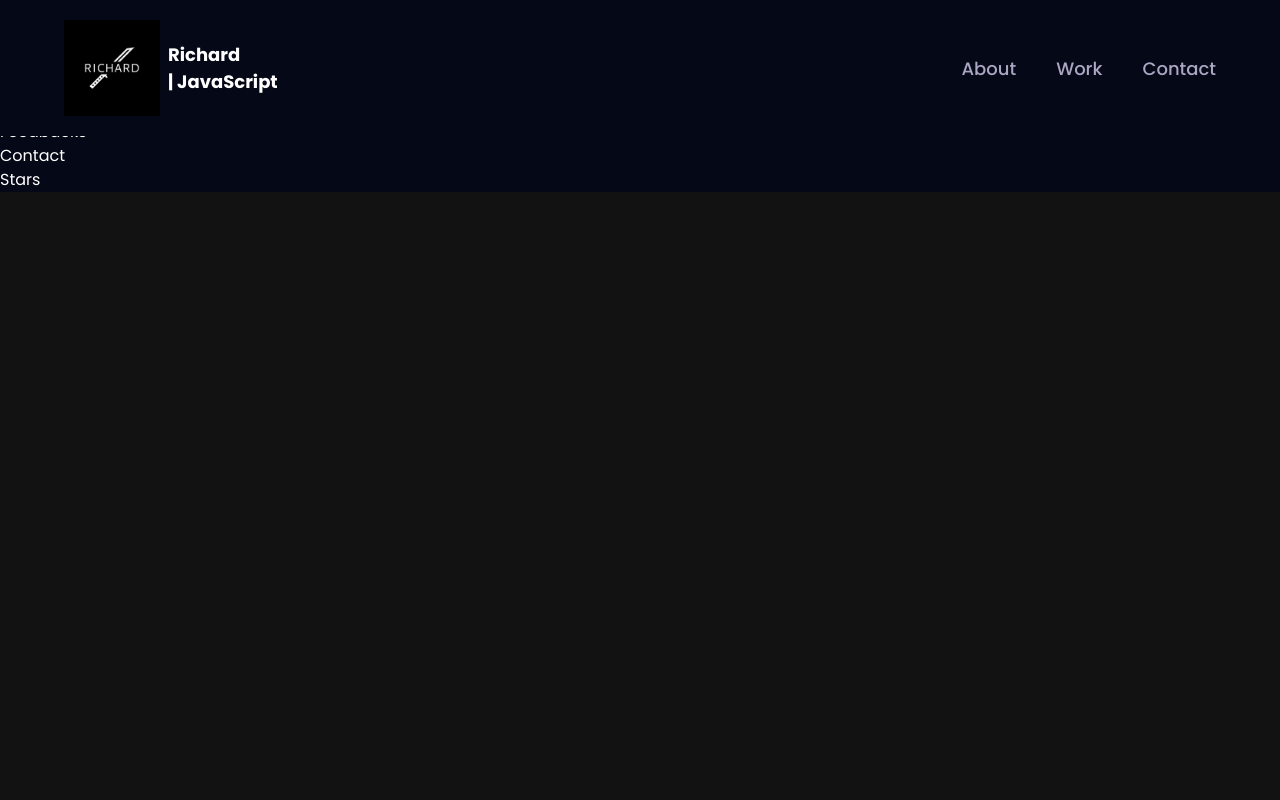
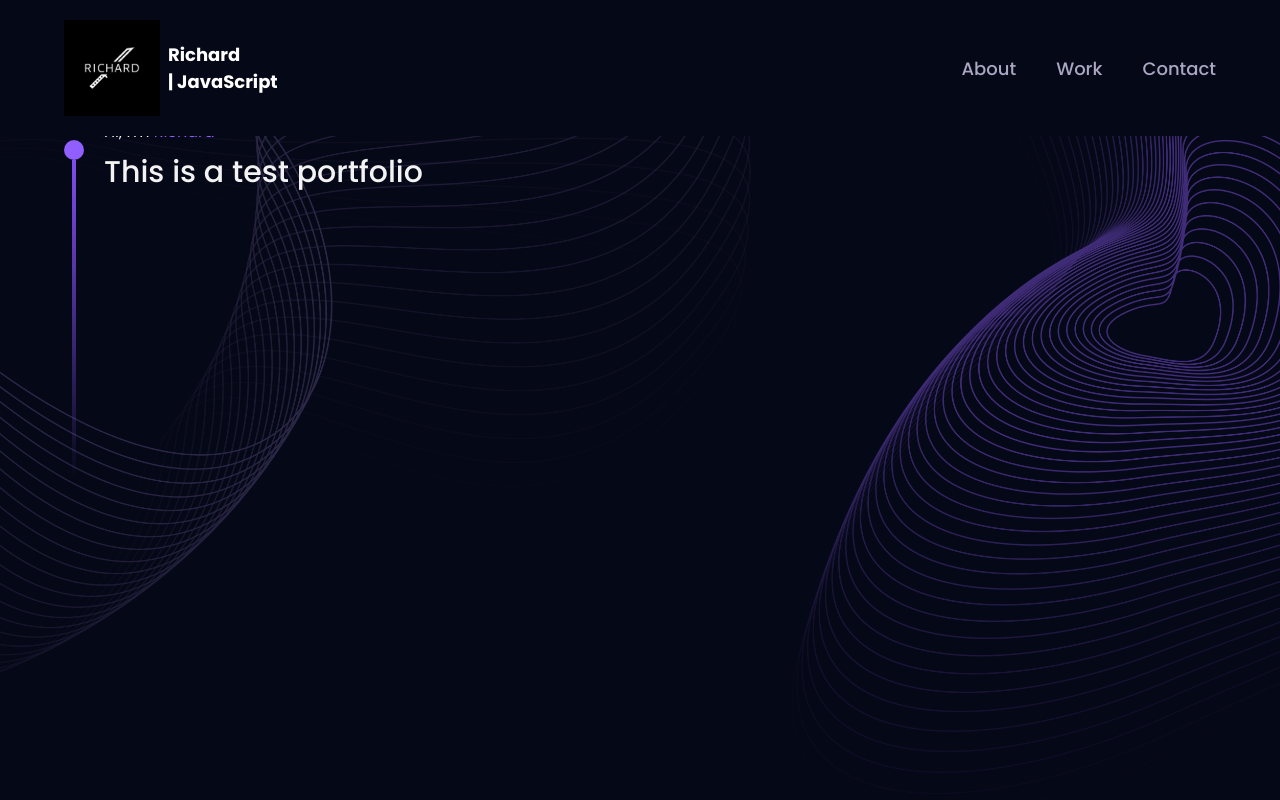
Before and after one commit to RichardOhata/Threejs-Practice, a React (Vite) app: page / in a window 1280 px wide. Shown: the top 800 px of the page. Built offline with nearby package versions, Linux system fonts and the light colour scheme.

Commit message:
Added some section for Hero

```diff
--- a/src/App.jsx
+++ b/src/App.jsx
@@ -1,6 +1,6 @@
 import { BrowserRouter } from 'react-router-dom';
 
-import {About, Contact, Experience, Feedbacks, Hero, Navbar, Tech, Works, StarsCanvas} from './components';
+import { About, Contact, Experience, Feedbacks, Hero, Navbar, Tech, Works, StarsCanvas } from './components';
 
 const App = () => {
   return (
--- a/src/components/Hero.jsx
+++ b/src/components/Hero.jsx
@@ -1,8 +1,23 @@
-import React from 'react'
+import { motion } from 'framer-motion';
+
+import { styles } from '../styles';
+import { ComputersCanvas } from './canvas';
 
 const Hero = () => {
   return (
-    <div>Hero</div>
+    <section className="relative w-full h-screen mx-auto">
+      <div className={`${styles.paddingX} absolute inset-0 top-[120px] max-w-7x1 mx-auto flex
+      flex-row items-start gap-5`}>
+        <div className="flex flex-col justify-center items-center mt-5">
+          <div className="w-5 h-5 rounded-full bg-[#915eff]"/>
+          <div className="w-1 sm:h-80 h-40 violet-gradient"/>
+        </div>
+        <div>
+          <h1 classname={`${styles.heroHeadText} text-white`}>Hi, I'm <span className="text-[#915eff]">Richard</span></h1>
+          <p className={`${styles.heroSubText} mt-2 text-white-100`}>This is a test portfolio</p>
+        </div>
+      </div>
+    </section>
   )
 }
 
--- a/src/components/Navbar.jsx
+++ b/src/components/Navbar.jsx
@@ -14,7 +14,7 @@ const Navbar = () => {
       ${styles.paddingX} w-full flex
       items-center py-5 fixed top-0 z-20 bg-primary`}
     >
-      <div className="w-full flex justify-between items-center max-w-8xl mx-auto">
+      <div className="w-full flex justify-between items-center max-w-7xl mx-auto">
         <Link
           to="/"
           className="flex items-center gap-2 bg-primary"
@@ -43,14 +43,18 @@ const Navbar = () => {
           ))}
         </ul>
 
-        <div className= "sm:hidden flex flex-1 justify-end items-center">
+        <div className="sm:hidden flex flex-1 justify-end items-center">
           <img
             src={toggle ? close : menu}
             alt="menu"
             className="w-[28px] h-[28px] object-container cursor-pointer"
             onClick={() => setToggle(!toggle)}
           />
-          <div className={`${!toggle ? 'hidden' : 'flex'} p-6 black-gradient absolute top-20 right-0 mx-4 my-2 min-w-[140px] z-10 rounded-xl`}>
+          <div
+            className={`${
+              !toggle ? "hidden" : "flex"
+            } p-6 black-gradient absolute top-20 right-0 mx-4 my-2 min-w-[140px] z-10 rounded-xl`}
+          >
             <ul className="list-none flex sm:flex justify-end items-start flex-col gap-4">
               {navLinks.map((link) => (
                 <li
@@ -61,8 +65,8 @@ const Navbar = () => {
                   onClick={() => {
                     setToggle(!toggle);
                     setActive(link.title);
-              }
-              }>
+                  }}
+                >
                   <a href={`#${link.id}`}>{link.title}</a>
                 </li>
               ))}
```
Lines whose indentation alone changed are shown as unchanged.
